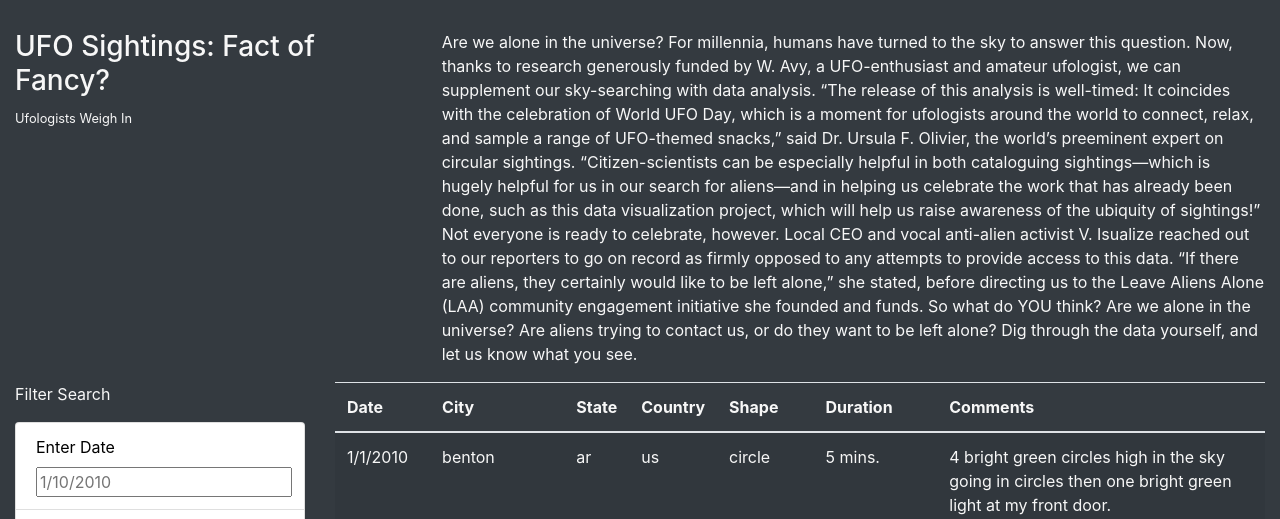
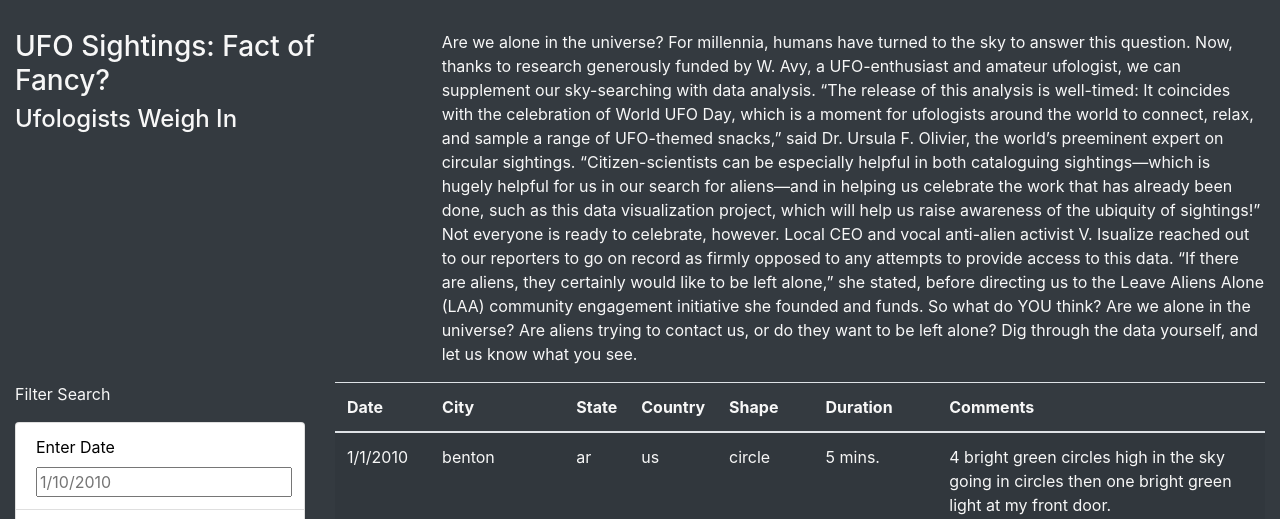
Before and after one commit to baileyspraggins/UFOs, a plain HTML site: page index.html in a window 1280 px wide. Shown: the part 261-780 px from the top of the page. Drawn offline with nearby package versions, Linux system fonts and the light colour scheme.

Commit message:
minor html formatting edits

```diff
--- a/index.html
+++ b/index.html
@@ -27,7 +27,7 @@
         <div class="row">
             <div class="col-md-4">
                 <h3>UFO Sightings: Fact of Fancy? </h3>
-                <small>Ufologists Weigh In</small>
+                <h4>Ufologists Weigh In</h4>
             </div>
             <div class="col-md-8">
                 <p>
```
